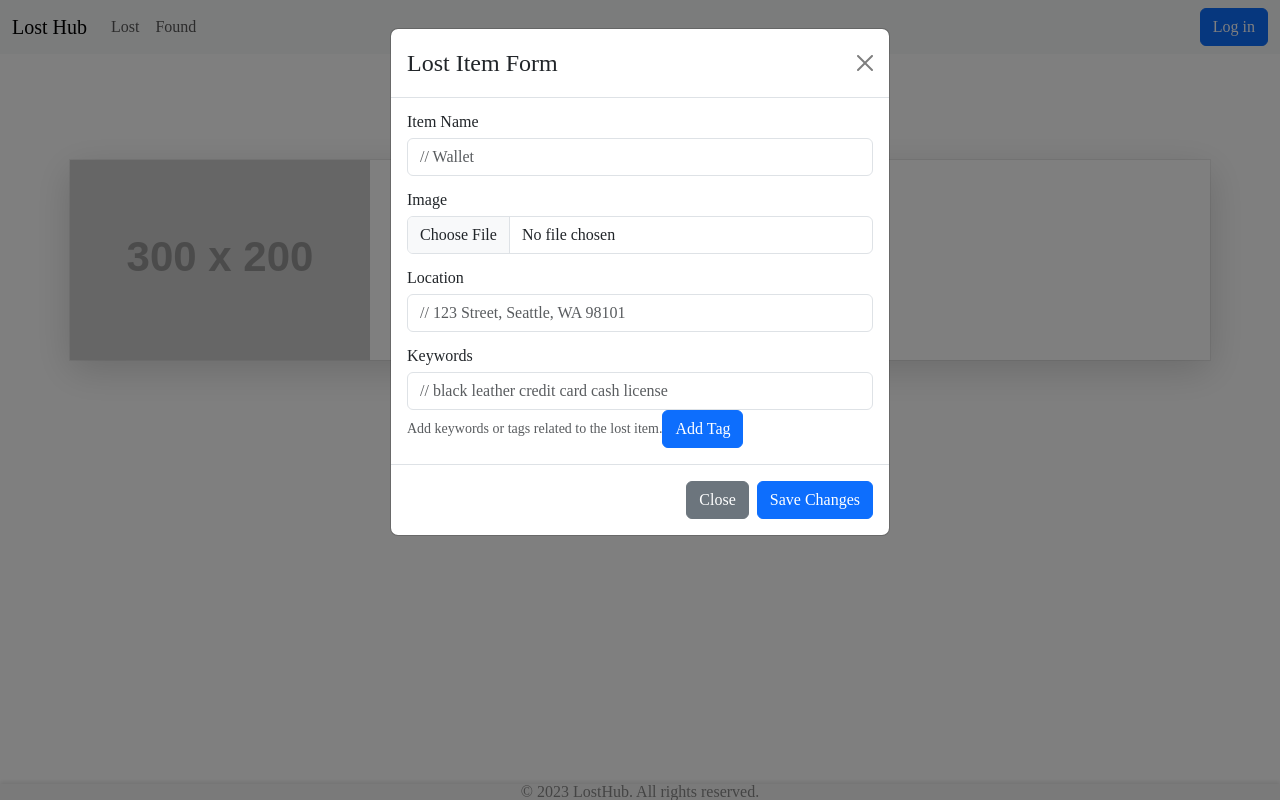
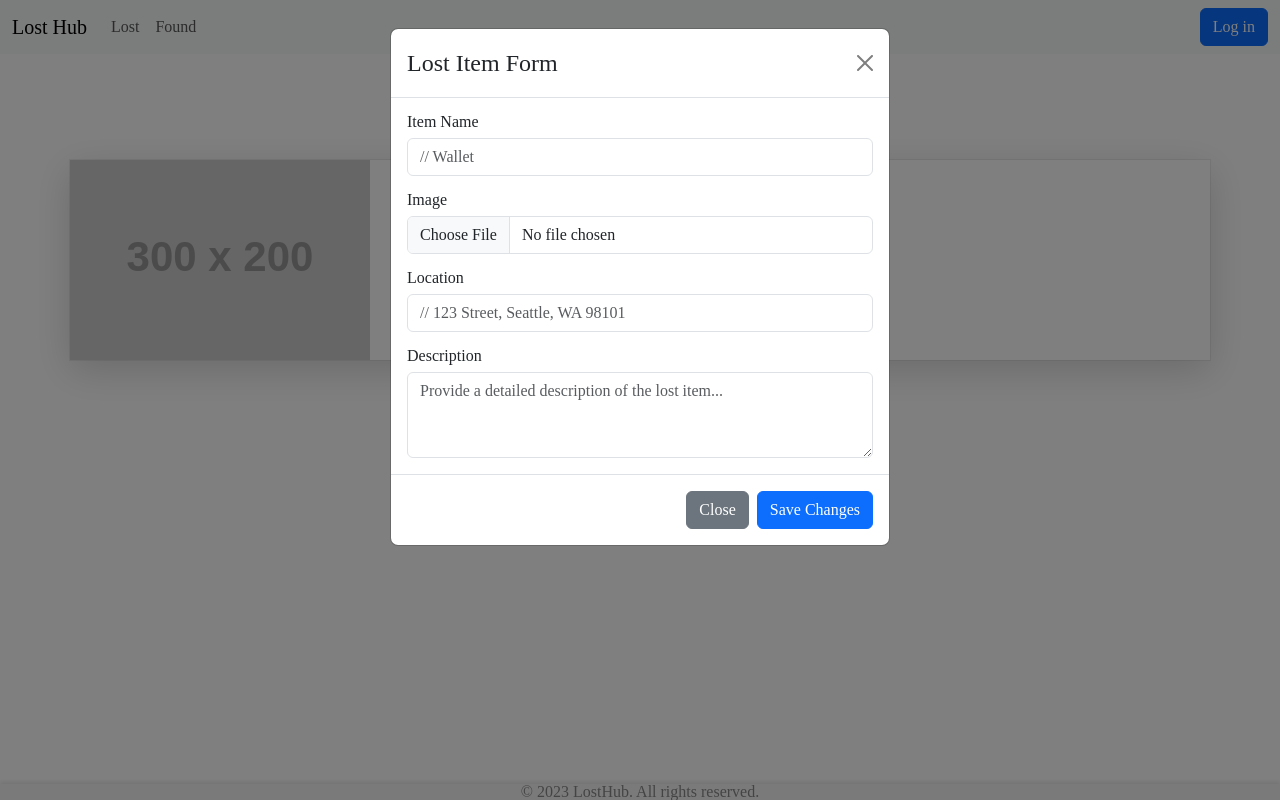
Before and after one commit to anything-for-now/anything, a React (Vite) app: page /lost in a window 1280 px wide. Both pictures are taken after a click on the button "+ Lost Item". Built offline with nearby package versions, Linux system fonts and the light colour scheme.

Commit message:
updated code to utilize item description in lieu of keywords

```diff
--- a/src/components/FormModal.jsx
+++ b/src/components/FormModal.jsx
@@ -1,34 +1,15 @@
 'use strict';
 
 import React from 'react';
-import { Modal, Form, Badge, Button } from 'react-bootstrap';
+import { Modal, Form, Button } from 'react-bootstrap';
 import { useDispatch, useSelector } from 'react-redux';
-import {
-  hideModal,
-  addTag,
-  removeTag,
-  fileChange,
-  formInputChange,
-} from '../store/lost-item';
+import { hideModal, fileChange, formInputChange, saveFormData } from '../store/lost-item';
 
 function FormModal() {
   const showModal = useSelector((state) => state.lostItem.showModal);
-  const tags = useSelector((state) => state.lostItem.tags);
-  const tagInput = useSelector((state) => state.lostItem.tagInput);
   const formData = useSelector((state) => state.lostItem.formData);
-
+  const lostItemsState = useSelector((state) => state.lostItem.lostItems);
   const dispatch = useDispatch();
-
-  const handleAddTag = () => {
-    if (tagInput.trim() !== '') {
-      dispatch(addTag(tagInput.trim()));
-      dispatch(formInputChange({ field: 'tagInput', value: '' })); // Clear tagInput field
-    }
-  };
-
-  const handleRemoveTag = (index) => {
-    dispatch(removeTag(index));
-  };
 
   const handleFileChange = (e) => {
     dispatch(fileChange(e.target.files[0]));
@@ -38,6 +19,14 @@
     const value = e.target.value;
     dispatch(formInputChange({ field, value }));
   };
+
+  const handleSaveChanges = () => {
+    dispatch(saveFormData()); // Dispatch the new action to save formData to lostItem
+
+    dispatch(hideModal()); // Optionally, hide the modal after saving
+  };
+
+  console.log('HERES THE NEW LOST ITEM STATE ', lostItemsState);
 
   return (
     <Modal show={showModal} onHide={() => dispatch(hideModal())}>
@@ -62,50 +51,27 @@
           <Form.Label>Location</Form.Label>
           <Form.Control
             type='text'
+            value={formData.location}
             placeholder='// 123 Street, Seattle, WA 98101'
+            onChange={(e) => handleFormInputChange(e, 'location')}
           />
         </Form.Group>
-        <Form.Group controlId='tags'>
-          <Form.Label>Keywords</Form.Label>
-          <div>
-            {tags.map((tag, index) => (
-              <Badge key={index} className='mr-2' variant='primary'>
-                {tag}
-                <Button
-                  variant='secondary'
-                  size='sm'
-                  className='ml-2'
-                  onClick={() => handleRemoveTag(index)}
-                >
-                  X
-                </Button>
-              </Badge>
-            ))}
-          </div>
+        <Form.Group controlId='description'>
+          <Form.Label>Description</Form.Label>
           <Form.Control
-            type='text'
-            placeholder='// black leather credit card cash license'
-            value={tagInput}
-            onChange={(e) => handleFormInputChange(e, 'tagInput')}
+            as='textarea'
+            rows={3}
+            placeholder='Provide a detailed description of the lost item...'
+            value={formData.description}
+            onChange={(e) => handleFormInputChange(e, 'description')}
           />
-          <Form.Text className='text-muted'>
-            Add keywords or tags related to the lost item.
-          </Form.Text>
-          <Button variant='primary' onClick={handleAddTag}>
-            Add Tag
-          </Button>
         </Form.Group>
       </Modal.Body>
       <Modal.Footer>
         <Button variant='secondary' onClick={() => dispatch(hideModal())}>
           Close
         </Button>
-        <Button
-          variant='primary'
-          onClick={() => {
-            console.log('Form Data:', formData);
-          }}
-        >
+        <Button variant='primary' onClick={handleSaveChanges}>
           Save Changes
         </Button>
       </Modal.Footer>
--- a/src/store/lost-item/index.js
+++ b/src/store/lost-item/index.js
@@ -5,14 +5,13 @@
   name: 'lostItem',
   initialState: {
     showModal: false,
-    tags: [],
-    tagInput: '',
     selectedFile: null,
+    lostItems: [],
     formData: {
       itemName: '',
       image: null,
       location: '',
-      keywords: [],
+      description: '',
     },
   },
   reducers: {
@@ -22,26 +21,32 @@
     hideModal: (state) => {
       state.showModal = false;
     },
-    addTag: (state, action) => {
-      // Implement tag addition logic here
-      state.tags.push(action.payload);
-    },
-    removeTag: (state, action) => {
-      // Implement tag removal logic here
-      state.tags.splice(action.payload, 1);
-    },
     fileChange: (state, action) => {
       // Implement file change logic here
       state.selectedFile = action.payload;
     },
     formInputChange: (state, action) => {
       const { field, value } = action.payload;
-      // Update the state based on the field
       if (field === 'itemName') {
         state.formData.itemName = value;
-      } else if (field === 'tagInput') {
-        state.tagInput = value;
+      } else if (field === 'description') {
+        // Replace 'tagInput' with 'description'
+        state.formData.description = value;
+      } else if (field === 'location') {
+        // Replace 'tagInput' with 'description'
+        state.formData.location = value;
       }
+    },
+    saveFormData: (state) => {
+      // Assuming lostItems is an array, you can push the current formData to it
+      state.lostItems.push(state.formData);
+      // Optionally, you can reset formData to clear the form
+      state.formData = {
+        itemName: '',
+        image: null,
+        location: '',
+        description: '',
+      };
     },
   },
 });
@@ -50,10 +55,9 @@
 export const {
   showModal,
   hideModal,
-  addTag,
-  removeTag,
   fileChange,
   formInputChange,
+  saveFormData,
 } = lostItemSlice.actions;
 
 export default lostItemSlice.reducer;
```
